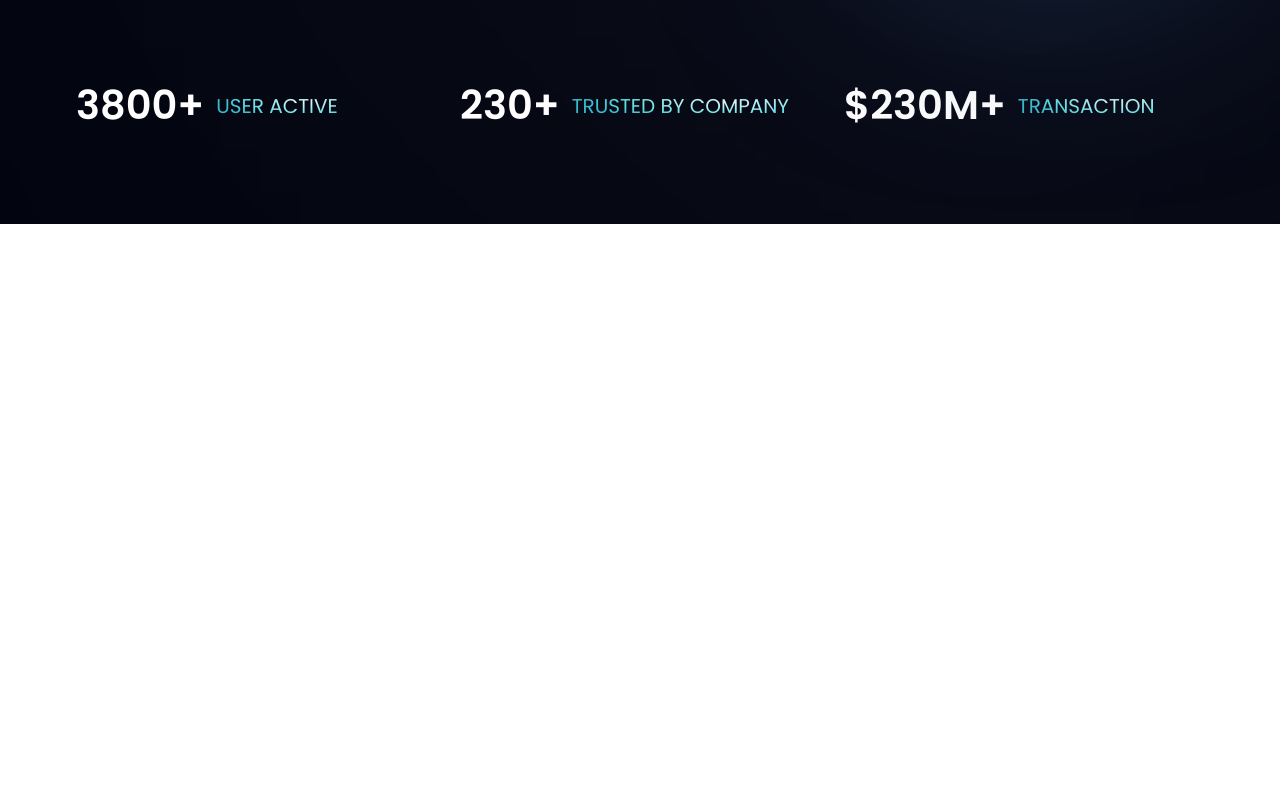
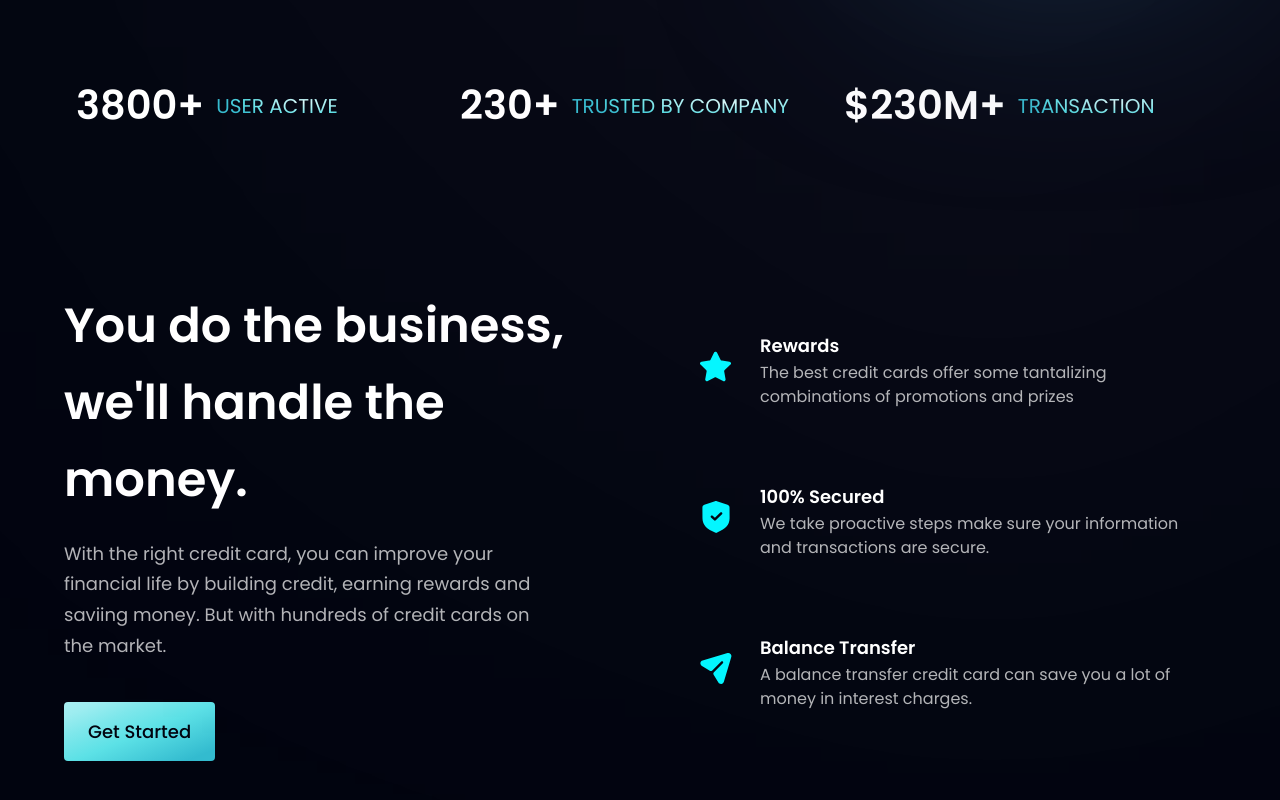
Before and after one commit to ombhinav/bank_app, a React (Create React App) app: page / in a window 1280 px wide. Shown: the part 721-1521 px from the top of the page. Before the commit the page ends 945 px from the top, so only its background shows below. Built offline with nearby package versions, Linux system fonts and the light colour scheme.

Commit message:
add business

```diff
--- a/src/components/Business.js
+++ b/src/components/Business.js
@@ -1,10 +1,45 @@
 import React from 'react'
+import { features } from '../constants'
+import styles, {layout} from '../style'
+import Button from './Button'
+
+const FeatureCard = ({icon, title, content, index}) =>(
+  <div className={`flex flex-row p-6 rounded-[20px] ${index !== features.length - 1 ? "mb-6" : "mb-0"} feature-card `}>
+    <div className={`w-[64px] h-[64px] rounded-full ${styles.flexCenter} bbg-dimBlue `}  >
+      <img src={icon} alt ="icon" className='w-[50%] h-[50%] object-contain ' />
+    </div>
+    <div className='flex-1 flex flex-col ml-3'>
+      <h4 className='font-poppins font-semibold text-white text-[18px] leading-[23px] mb-1 '>
+        {title}
+
+      </h4>
+      <p className='font-poppins font-normal text-dimWhite text-[16px] leading-[24px] mb-1 '>
+        {content}
+      </p>
+    </div>
+  </div>
+)
 
 const Business = () => {
   return (
-    <div>
+    <section id= "features" className={layout.section}>
+      <div className={layout.sectionInfo}>
+        <h2 className={styles.heading2}>
+          You do the business, <br className='sm:block hidden'/> we'll handle the money.
+        </h2>
+        <p className={`${styles.paragraph} max-w-[470px] mt-5`}>
+          With the right credit card, you can improve your financial life by building credit, earning rewards and saviing money. But with hundreds of credit cards on the market.
+        </p>
 
-    </div>
+        <Button styles="mt-10"/>
+      </div>
+
+      <div className={`${layout.sectionImg} flex-col`}>
+        {features.map((feature,index) => (
+          <FeatureCard  key= {feature.id} {...feature} index={index} />
+        ))}
+      </div>
+    </section>
   )
 }
 
--- a/src/components/Button.js
+++ b/src/components/Button.js
@@ -1,10 +1,10 @@
 import React from 'react'
 
-const Button = () => {
+const Button = ({styles}) => {
   return (
-    <div>
-
-    </div>
+    <button type="button" className={`py-4 px-6 bg-blue-gradient font-poppins font-medium text-[18px] text-primary outline-none ${styles} rounded ` } >
+      Get Started
+    </button>
   )
 }
 
```
